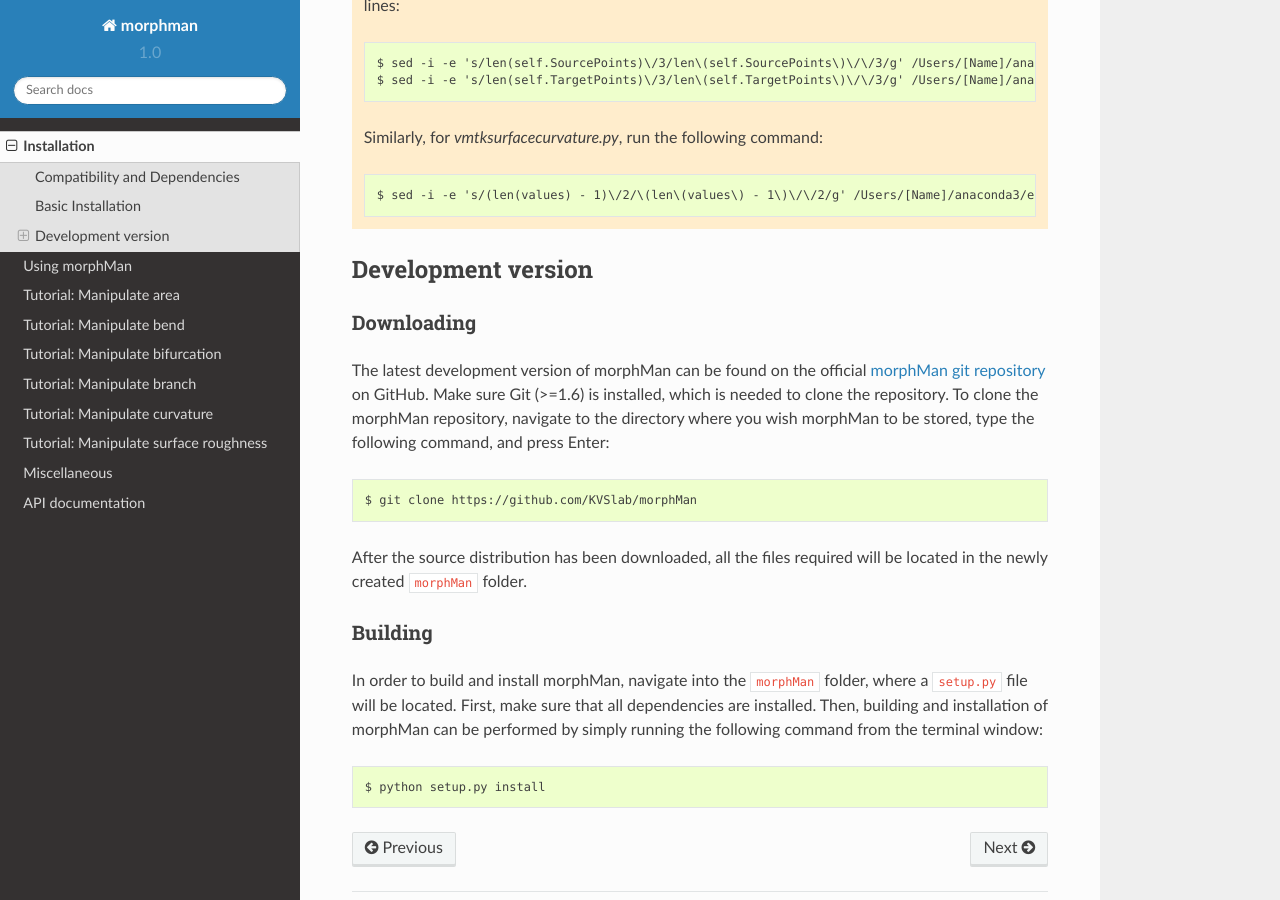
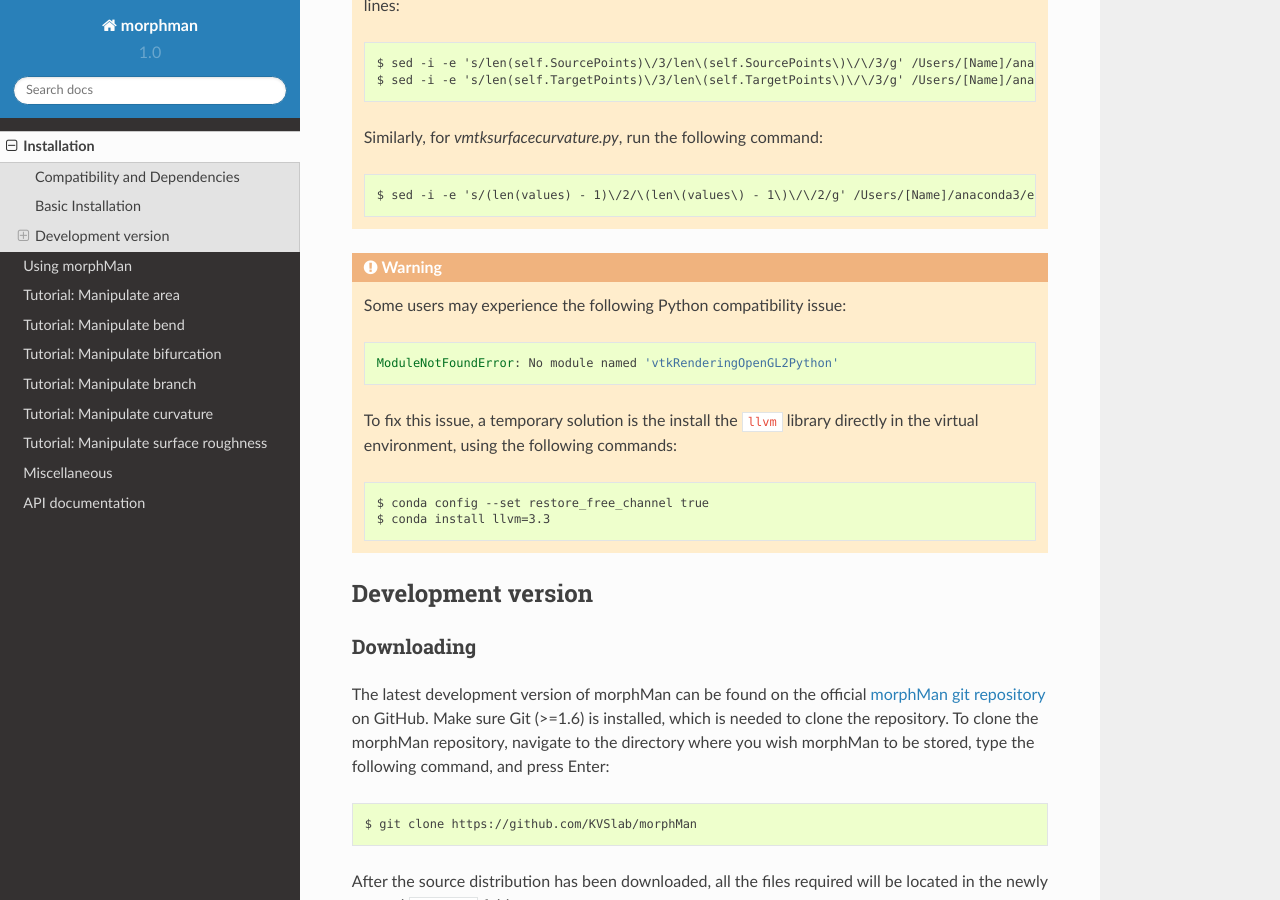
Before and after one commit to KVSlab/morphMan, a Sphinx documentation site: the page built from docs/source/installation.rst, in a window 1280 px wide and 900 px high, scrolled down 1456 px. Built offline with Sphinx 7.4.7 and the Read the Docs theme 2.0.0, drawn with Linux system fonts in a browser that asks for light colours.

Commit message:
Add tmp fix for missing lib

```diff
--- a/docs/source/installation.rst
+++ b/docs/source/installation.rst
@@ -56,6 +56,15 @@
     $ sed -i -e 's/(len(values) - 1)\/2/\(len\(values\) - 1\)\/\/2/g' /Users/[Name]/anaconda3/envs/[your_environment]/lib/python3.6/site-packages/vmtk/vmtksurfacecurvature.py
 
 
+.. WARNING:: Some users may experience the following Python compatibility issue::
+
+    ModuleNotFoundError: No module named 'vtkRenderingOpenGL2Python'
+
+  To fix this issue, a temporary solution is the install the ``llvm`` library directly in the virtual environment, using the following commands::
+
+    $ conda config --set restore_free_channel true
+    $ conda install llvm=3.3
+
 Development version
 ===================
 
```
